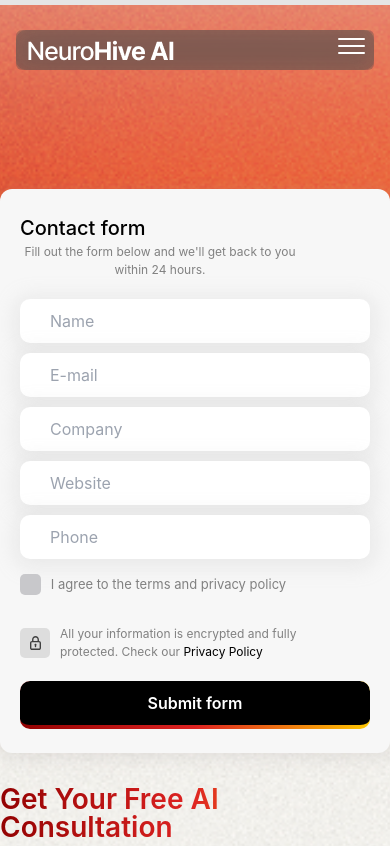
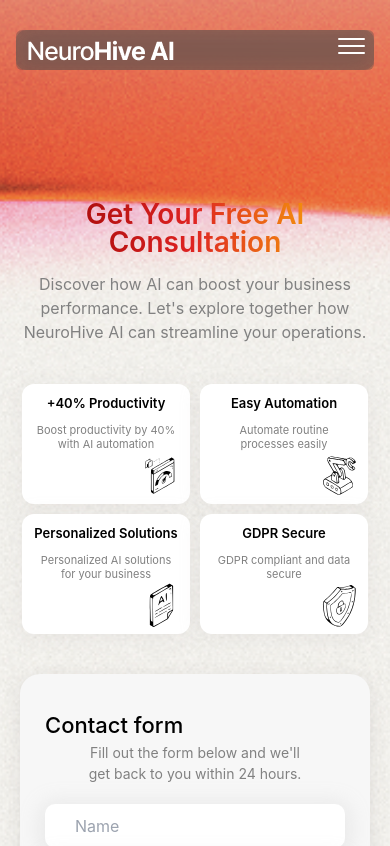
Before and after one commit to automationneurohiveai/neurohiveaiChatBot, a React (Create React App) app: page /consultation in a window 390 px wide. Shown: the top 846 px of the page. Built offline with nearby package versions, Linux system fonts and the light colour scheme; no server answers.

Commit message:
Update consultationcomp adaptive

```diff
--- a/src/commponents/consultation-comp/Consultation.css
+++ b/src/commponents/consultation-comp/Consultation.css
@@ -13,13 +13,12 @@
 .consultation-container .section {
   display: flex;
   justify-content: space-between;
-  align-items: flex-start;
-  min-height: 950px; /* замінили height на min-height */
-  padding: 64px 0;
+  align-items: start;
+  height: 900px;
   gap: 64px;
+  overflow-x: hidden;
+  margin: 0 auto;
   box-sizing: border-box;
-  margin: 0 auto;
-  overflow-x: hidden;
 }
 
 /* дуже високі екрани */
@@ -102,117 +101,103 @@
   }
 }
 
-/* Tablet: до 992px */
+/* Mobile First - Vertical Layout */
 @media screen and (max-width: 991px) {
-  .consultation-container {
-    padding-top: 160px;
-    padding-bottom: 100px;
-  }
   .consultation-container .section {
     flex-direction: column;
-    gap: 60px;
+    gap: 40px;
     align-items: center;
+    height: auto;
+    padding: 0 20px;
   }
+
+  .consultation-container .section > div:first-child {
+    order: 1;
+    max-width: 100%;
+    text-align: center;
+  }
+
+  .consultation-container .section > div:first-child h2 {
+    text-align: center;
+    margin-bottom: 16px;
+  }
+
+  .consultation-container .section > div:first-child p {
+    text-align: center;
+    margin-bottom: 0;
+  }
+
   .consultation-form {
+    order: 2;
     width: 100%;
     max-width: 500px;
-    padding: 35px;
+    margin: 0 auto;
+    padding: 35px 25px 30px 25px;
   }
+
+  /* Cards section - move to bottom */
+  .consultation-cards-container {
+    order: 3;
+    margin-top: 40px !important;
+    width: 100%;
+    max-width: 100%;
+  }
+
+  .consultation-card-item {
+    width: calc(50% - 6px);
+    max-width: none;
+    flex: 0 0 calc(50% - 6px);
+  }
+
   .consult-card {
-    height: 120px;
-    padding: 14px;
+    height: 140px;
+    padding: 16px;
+    border-radius: 12px;
   }
+
+  .consult-card h3 {
+    font-size: 14px;
+    font-weight: 600;
+    margin-bottom: 6px;
+    line-height: 1.2;
+  }
+
   .consult-card p {
-    max-width: 150px;
+    font-size: 12px;
+    line-height: 1.3;
+    max-width: 100%;
   }
-  .consult-card .consultation-img {
-    width: 60px;
-    height: 60px;
-  }
-}
 
-/* Mobile Large: до 768px */
-@media screen and (max-width: 767px) {
-  .consultation-container {
-    padding-top: 140px;
-    padding-bottom: 80px;
-  }
-  .consultation-container .section {
-    flex-direction: column-reverse;
-    gap: 40px;
-  }
-  .consultation-form {
-    padding: 30px 24px;
-    border-radius: 16px;
-    width: 100%;
-  }
-  .consult-card {
-    height: 110px;
-    padding: 12px;
-    border-radius: 8px;
-  }
-  .consult-card p {
-    max-width: 100%;
-    font-size: 13px;
-  }
-  .consult-card h3 {
-    font-size: 15px;
-  }
   .consult-card .consultation-img {
     width: 50px;
     height: 50px;
     right: 8px;
     bottom: 8px;
   }
-
-  /* одноколоночний грід для карток */
-  .consultation-container .section > div:first-child .grid {
-    display: grid;
-    grid-template-columns: 1fr;
-    gap: 16px;
-    margin-top: 20px;
-  }
 }
 
-/* Mobile Small: до 576px */
-@media screen and (max-width: 575px) {
-  .consultation-container {
-    padding-top: 120px;
-    padding-bottom: 60px;
-    flex: 1 1 100%;
-    margin: 5px 0;
+/* Desktop - Side by Side Layout */
+@media screen and (min-width: 992px) {
+  .consultation-container .section {
+    flex-direction: row;
+    gap: 140px;
   }
-  .consultation-container .section {
-    flex-direction: column-reverse;
-    gap: 32px;
+
+  .consultation-container .section > div:first-child {
+    order: unset;
+    max-width: 468px;
+    text-align: left;
   }
+
   .consultation-form {
-    padding: 24px 20px;
-    border-radius: 12px;
+    order: unset;
+    width: auto;
+    max-width: 450px;
   }
-  .consultation-form h3 {
-    font-size: 20px;
-  }
-  .consultation-form p {
-    font-size: 12px;
-    max-width: 280px;
-  }
-  .consult-card {
-    height: 100px;
-    padding: 10px;
-  }
-  .consult-card p {
-    font-size: 12px;
-    line-height: 1.2;
-  }
-  .consult-card h3 {
-    font-size: 14px;
-  }
-  .consult-card .consultation-img {
-    width: 45px;
-    height: 45px;
-    right: 6px;
-    bottom: 6px;
+
+  .consultation-cards-container {
+    order: unset;
+    margin-top: 30px !important;
   }
 }
 
@@ -241,3 +226,91 @@
     max-width: calc(47% - 10px);
   }
 }
+
+/* Consultation Cards Responsive */
+.consultation-cards-container {
+  width: 100%;
+  max-width: 100%;
+}
+
+.consultation-card-item {
+  width: calc(50% - 10px);
+  max-width: 220px;
+  flex: 0 0 calc(50% - 10px);
+}
+
+/* Mobile responsive adjustments */
+@media screen and (max-width: 768px) {
+  .consultation-cards-container {
+    justify-content: space-between;
+    max-width: 100%;
+    padding: 0 5px;
+    flex-direction: row-reversecha;
+    gap: 12px !important;
+  }
+
+  .consultation-card-item {
+    width: calc(50% - 6px);
+    max-width: none;
+    flex: 0 0 calc(50% - 6px);
+  }
+
+  .consult-card {
+    height: 140px;
+    padding: 16px;
+    border-radius: 12px;
+  }
+
+  .consult-card h3 {
+    font-size: 14px;
+    font-weight: 600;
+    margin-bottom: 6px;
+    line-height: 1.2;
+  }
+
+  .consult-card p {
+    font-size: 12px;
+    line-height: 1.3;
+    max-width: 100%;
+  }
+
+  .consult-card .consultation-img {
+    width: 50px;
+    height: 50px;
+    right: 8px;
+    bottom: 8px;
+  }
+}
+
+/* Very small screens */
+@media screen and (max-width: 480px) {
+  .consultation-cards-container {
+    padding: 0 2px;
+    gap: 10px !important;
+  }
+
+  .consultation-card-item {
+    width: calc(50% - 5px);
+    flex: 0 0 calc(50% - 5px);
+  }
+
+  .consult-card {
+    height: 120px;
+    padding: 12px;
+  }
+
+  .consult-card h3 {
+    font-size: 13px;
+  }
+
+  .consult-card p {
+    font-size: 11px;
+  }
+
+  .consult-card .consultation-img {
+    width: 45px;
+    height: 45px;
+    right: 6px;
+    bottom: 6px;
+  }
+}
--- a/src/commponents/consultation-comp/ConsultationComp.js
+++ b/src/commponents/consultation-comp/ConsultationComp.js
@@ -121,19 +121,23 @@ export default function ConsultationComp() {
 
   return (
     <>
-      <div className="section flex gap-[140px]">
-        <div className="max-w-[468px]">
-          <h2 className="title-2 text-linear">Get Your Free AI Consultation</h2>
-          <p className="mt-[10px] text-[#818181]">
+      <div className="section flex gap-[140px] lg:gap-[100px] md:gap-[60px] lg:flex-row flex-col lg:items-start items-center">
+        {/* Content Section - Title and Cards - First on Desktop, Second on Mobile */}
+        <div className="max-w-[468px] w-full lg:w-auto lg:max-w-[468px] md:max-w-[600px] sm:max-w-[90%] order-2 lg:order-1">
+          <h2 className="title-2 text-linear text-center lg:text-left">
+            Get Your Free AI Consultation
+          </h2>
+          <p className="mt-[10px] text-[#818181] text-center lg:text-left">
             Discover how AI can boost your business performance. Let's explore
             together how NeuroHive AI can streamline your operations.
           </p>
-          {/* Responsive Cards Flexbox - Mobile Adaptive */}
-          <div className="flex flex-wrap justify-center gap-[15px] md:gap-[20px] mt-[30px] consultation-cards-container">
+
+          {/* Responsive Cards Container */}
+          <div className="flex flex-wrap justify-center lg:justify-start gap-[15px] md:gap-[20px] lg:gap-[20px] mt-[30px] md:mt-[40px] consultation-cards-container">
             {consultationCards.map((card) => (
               <div
                 key={card.id}
-                className="consult-card saas-hover-effect consultation-card-item"
+                className="consult-card saas-hover-effect consultation-card-item w-[calc(50%-8px)] sm:w-[calc(50%-10px)] lg:w-[calc(50%-10px)] max-w-[200px] lg:max-w-[220px]"
               >
                 <h3 className="title-3">{card.title}</h3>
                 <p className="main-txt text-[#818181]">{card.description}</p>
@@ -146,11 +150,17 @@ export default function ConsultationComp() {
             ))}
           </div>
         </div>
-        <form className="consultation-form" onSubmit={handleSubmit}>
+
+        {/* Form Section - Second on Desktop, First on Mobile */}
+        <form
+          className="consultation-form w-full max-w-[500px] lg:max-w-[450px] xl:max-w-[480px] lg:w-auto order-1 lg:order-2"
+          onSubmit={handleSubmit}
+        >
           <h3 className="subtitle-cover">Contact form</h3>
-          <p className="txt-caption-3 max-w-[233px] text-[#818181] text-center">
+          <p className="txt-caption-3 max-w-[233px] text-[#818181] text-center mx-auto lg:mx-0">
             Fill out the form below and we'll get back to you within 24 hours.
           </p>
+
           <div className="flex flex-col gap-[10px] mt-[20px] w-full">
             <div>
               <input
@@ -225,9 +235,9 @@ export default function ConsultationComp() {
             <p className="text-red-500 text-sm mt-1">{errors.terms}</p>
           )}
 
-          <div className="flex mt-[30px] items-center gap-[10px]">
+          <div className="flex mt-[30px] items-center gap-[10px] justify-center lg:justify-start">
             <img src={`${process.env.PUBLIC_URL}/image/lock.svg`} />
-            <p className="text-[#818181] text-[12px]">
+            <p className="text-[#818181] text-[12px] text-center lg:text-left">
               All your information is encrypted and fully protected. Check our
               <a href="" className="text-black">
                 {" "}
--- a/src/commponents/success-modal/Success.js
+++ b/src/commponents/success-modal/Success.js
@@ -4,7 +4,7 @@ import { useUIContext } from "../../Context/UIContext";
 export default function Success() {
   const navigate = useNavigate();
 
-  const {  setVisible } = useUIContext();
+  const { setVisible } = useUIContext();
   const handleBackToHome = () => {
     setVisible(false);
     navigate("/");
```
